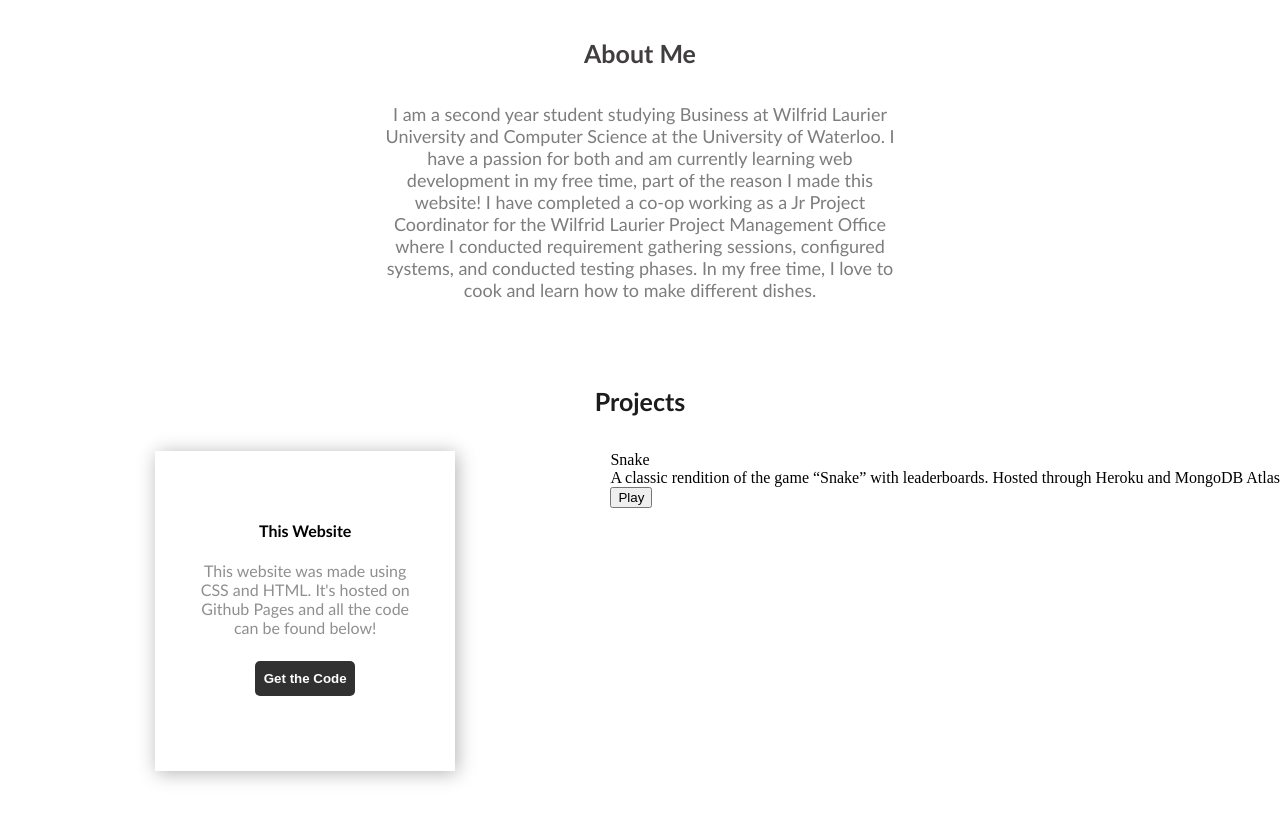
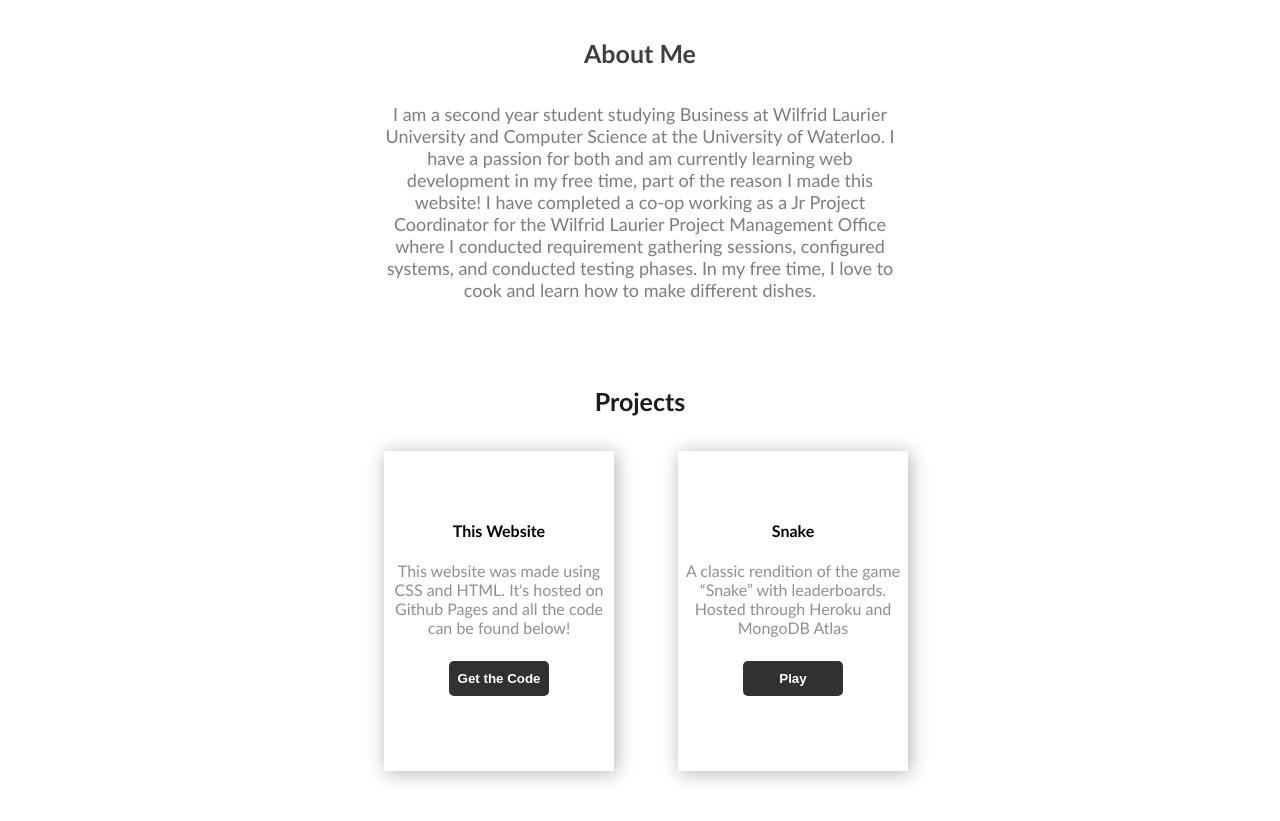
Before and after one commit to awalsh923/awalsh923.github.io, a plain HTML site: page index.html in a window 1280 px wide. Shown: the part 747-1568 px from the top of the page. Drawn offline with Linux system fonts and the light colour scheme.

Commit message:
Added Snake Project

```diff
--- a/css/main.css
+++ b/css/main.css
@@ -139,6 +139,56 @@
 	color:#313131;
 }
 
+.box-2{
+	width: 300px;
+	height:320px;
+	background-repeat: no-repeat;
+	background-size: cover;
+	box-shadow:2px 2px 18px rgba(0,0,0,0.3);
+	align-items: center;
+	display: flex;
+	flex-direction: column;
+	margin: 7.5% auto;
+}
+
+.box-2 p:nth-child(1){
+	width:160px;
+	height:40px;
+	display: flex;
+	justify-content: center;
+	align-items:center;
+	font-family: calibri;
+	line-height: 0px;
+	font-weight: bold;
+	margin: 60px auto 10px auto;
+}
+.box-2 p:nth-child(2){
+	font-family: calibri;
+	color:#8F8F8F;
+	text-align:center;
+	height: 40px;
+	width: 230px;
+	margin: 0px 0px 10px 0px;
+}
+
+.box-2 button{
+	width:100px;
+	height:35px;
+	font-weight: bold;
+	color: #ffffff;
+	background-color:#313131;
+	border: none;
+	outline: none;
+	border-radius:5px;
+	margin: 50px 0px 0px 0px;
+}
+
+.box-2 button:hover {
+	background-color:#ffffff;
+	border:2px solid #313131;
+	color:#313131;
+}
+
 @media (min-width: 400px) {
 	.header{
 		background-image: url("/images/profile_mobile.jpg");
@@ -166,6 +216,15 @@
 		line-height: 45px;
 
 	}
+	.box-container{
+		flex-direction: unset;
+	}
+	.box-1{
+		margin: 0 2.5% 0 20%;
+	}
+	.box-2{
+		margin: 0 20% 0 2.5%;
+	}
 }
 
 @media (min-width: 1250px) {
@@ -180,4 +239,10 @@
 		line-height: 45px;
 
 	}
+	.box-1{
+		margin: 0 2.5% 0 30%;
+	}
+	.box-2{
+		margin: 0 30% 0 2.5%;
+	}
 }
```
